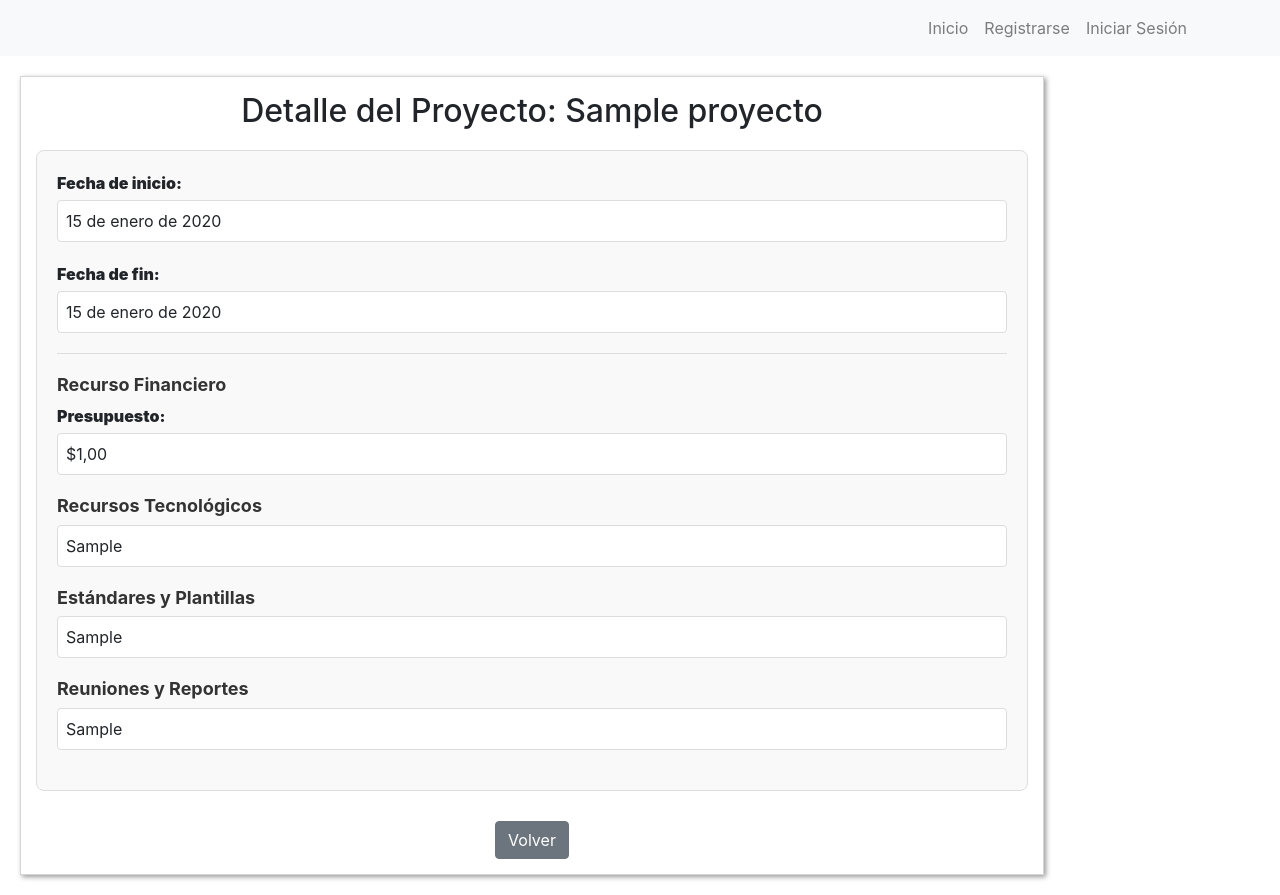
After one commit to LuisHiram99/AppWeb-IngSoft, a Django app: page /proyectos/1/ in a window 1280 px wide. The commit adds this page. Run offline with Django 4.2, Linux system fonts and the light colour scheme; tables that the repository leaves empty hold one stand-in row (values such as "Sample post"); some libraries are stand-ins or nearby versions.

Commit message:
Integración lenika y cesar

```diff
--- a/mainPage/admin.py
+++ b/mainPage/admin.py
@@ -1,6 +1,8 @@
 from django.contrib import admin
-from .models import User,Reportes,Proyecto,HistoriaUsuario,Miembro,Equipo
+from .models import User,Reportes,Proyecto,HistoriaUsuario,Miembro,Equipo,RiesgoProyecto,Notification
 
+admin.site.register(Notification)
+admin.site.register(RiesgoProyecto)
 admin.site.register(Miembro)
 admin.site.register(Equipo)
 admin.site.register(HistoriaUsuario)
--- a/mainPage/templates/mainPage/base.html
+++ b/mainPage/templates/mainPage/base.html
@@ -30,57 +30,68 @@
 
 <body>
     <nav class="navbar navbar-expand-lg navbar-light bg-light">
+        <div class="container">
+            <button class="navbar-toggler" type="button" data-toggle="collapse" data-target="#navbarSupportedContent" aria-controls="navbarSupportedContent" aria-expanded="false" aria-label="Toggle navigation">
+                <span class="navbar-toggler-icon"></span>
+            </button>
+
             <div class="collapse navbar-collapse" id="navbarSupportedContent">
                 {% if user.is_authenticated %}
-            <ul class="navbar-nav mr-auto">
+                <ul class="navbar-nav ml-auto">
                     <li class="nav-item">
                         <a class="nav-link" href="{% url 'mP-home' %}">Inicio</a>
+                    </li>
+                    <li class="nav-item">
+                        <a class="nav-link" href="{% url 'lista_proyectos' %}">Proyecto</a>
+                    </li>
+                    <li class="nav-item dropdown">
+                        <a class="nav-link dropdown-toggle" id="navbarDropdown" role="button" data-toggle="dropdown" aria-haspopup="true" aria-expanded="false">
+                            Herramientas
+                        </a>
+                        <div class="dropdown-menu" aria-labelledby="navbarDropdown">
+                            <a class="dropdown-item" href="{% url 'equipo' %}">Equipo</a>
+                            <a class="dropdown-item" href="{% url 'reportes' %}">Reportes</a>
+                            <a class="dropdown-item" href="{% url 'historias' %}">Historias de Usuario</a>
+                            <a class="dropdown-item" href="{% url 'riesgos' %}">Riesgos del proyecto</a>
+                            <a class="dropdown-item" href="{% url 'calendario' %}">Calendario</a>
+                        </div>
+                    </li>
+
                     </li>
                     <li class="nav-item">
                         <a class="nav-link" href="{% url 'profile' %}">Perfil</a>
                     </li>
                     <li class="nav-item">
-                    <a class="nav-link" href="{% url 'crearProyecto' %}">Crear proyecto</a>
+                        <a class="nav-link" href="{% url 'logout' %}">Cerrar Sesión</a>
                     </li>
-                <li class="nav-item dropdown">
-                    <a class="nav-link dropdown-content" id="navbarDropdown" role="button" data-toggle="dropdown" aria-haspopup="true" aria-expanded="false">
-                        Herramientas
-                    </a>
-                    <div class="dropdown-menu" aria-labelledby="navbarDropdown">
-                        <a class="dropdown-item" href="{% url 'equipo' %}">Equipo</a>
-                        <a class="dropdown-item" href="{% url 'reportes' %}">Reportes</a>
-                        <a class="dropdown-item" href="{% url 'historias' %}">Historias de usuario</a>
-                        <a class="dropdown-item" href="{% url 'calendario' %}">Calendario</a>
-                    </div>
+                </ul>
+                {% else %}
+                <ul class="navbar-nav ml-auto">
+                    <li class="nav-item">
+                        <a class="nav-link" href="{% url 'outside' %}">Inicio</a>
                     </li>
-                <li class="nav-item">
-                    <a class="nav-link" href="{% url 'logout' %}">Cerrar sesión</a>
-                </li>
-            {% else %}
                     <li class="nav-item">
                         <a class="nav-link" href="{% url 'register' %}">Registrarse</a>
                     </li>
                     <li class="nav-item">
-                    <a class="nav-link" href="{% url 'login' %}">login</a>
+                        <a class="nav-link" href="{% url 'login' %}">Iniciar Sesión</a>
                     </li>
-                <li class="nav-item">
-                    <a class="nav-link" href="{% url 'outside' %}">Inicio</a>
-                </li>
+                </ul>
                 {% endif %}
-            </ul>
+            </div>
         </div>
     </nav>
 
-
     <div>
         {% if messages %}
-            {% for message in  messages %}
+            {% for message in messages %}
                 <div class="alert alert-{{message.tags}}">
                     {{ message }}
                 </div>
             {% endfor %}
         {% endif %}
     </div>
+</body>
 
 
 <!-- Optional JavaScript -->
@@ -92,7 +103,7 @@
 
 <!-- Latest compiled and minified JavaScript -->
 <script src="https://cdn.jsdelivr.net/npm/bootstrap@3.3.7/dist/js/bootstrap.min.js" integrity="sha384-Tc5IQib027qvyjSMfHjOMaLkfuWVxZxUPnCJA7l2mCWNIpG9mGCD8wGNIcPD7Txa" crossorigin="anonymous"></script>
-</body>
+
 
 {% block content %}{% endblock %}
 <html>
--- /dev/null
+++ b/mainPage/templates/mainPage/detalle_proyecto.html
@@ -0,0 +1,103 @@
+{% extends "mainPage/base.html" %}
+
+{% block content %}
+<div class="contenido" style="margin: 20px;">
+    <header>
+        <h2 style="text-align: center;">Detalle del Proyecto: {{ proyecto.nombre }}</h2>
+    </header>
+    <section style="margin-top: 20px; padding: 20px; border: 1px solid #ddd; border-radius: 8px; background-color: #f9f9f9;">
+        <div style="margin-bottom: 20px;">
+            <label><strong>Fecha de inicio:</strong></label>
+            <p>{{ proyecto.fechaInicio }}</p>
+        </div>
+
+        <div style="margin-bottom: 20px;">
+            <label><strong>Fecha de fin:</strong></label>
+            <p>{{ proyecto.fechaFin }}</p>
+        </div>
+        <hr/>
+        <h3 style="margin-top: 20px;">Recurso Financiero</h3>
+        <div style="margin-bottom: 20px;">
+            <div style="margin-bottom: 20px;">
+                <label><strong>Presupuesto:</strong></label>
+                <p>${{ proyecto.recurso_financiero }}</p>
+            </div>
+        </div>
+
+
+        <h3 style="margin-top: 20px;">Recursos Tecnológicos</h3>
+        <div style="margin-bottom: 20px;">
+            {% if proyecto.recursos_tecnologicos %}
+            {% for recurso in proyecto.recursos_tecnologicos.splitlines %}
+            <p>{{ recurso }}</p>
+            {% endfor %}
+            {% else %}
+            <p>No especificado</p>
+            {% endif %}
+        </div>
+
+        <h3 style="margin-top: 20px;">Estándares y Plantillas</h3>
+        <div style="margin-bottom: 20px;">
+            {% if proyecto.estandares_y_plantillas %}
+            {% for plantilla in proyecto.estandares_y_plantillas.splitlines %}
+            <p>{{ plantilla }}</p>
+            {% endfor %}
+            {% else %}
+            <p>No especificado</p>
+            {% endif %}
+        </div>
+
+        <h3 style="margin-top: 20px;">Reuniones y Reportes</h3>
+        <div style="margin-bottom: 20px;">
+            {% if proyecto.reuniones_y_reportes %}
+            {% for reporte in proyecto.reuniones_y_reportes.splitlines %}
+            <p>{{ reporte }}</p>
+            {% endfor %}
+            {% else %}
+            <p>No especificado</p>
+            {% endif %}
+        </div>
+    </section>
+
+    <footer style="margin-top: 20px; text-align: center;">
+        <a class="btn btn-secondary" href="{% url 'lista_proyectos' %}">Volver</a>
+        {% if proyecto.gestorProyecto == user %}
+        <a class="btn btn-primary" href="{% url 'editar_proyecto' proyecto.id %}">Editar Proyecto</a>
+        {% endif %}
+    </footer>
+</div>
+
+<style>
+    .contenido label {
+        font-weight: bold;
+        display: block;
+        margin-bottom: 5px;
+    }
+
+    .contenido p {
+        margin: 0 0 10px 0;
+        padding: 8px;
+        background-color: #fff;
+        border: 1px solid #ddd;
+        border-radius: 4px;
+    }
+
+    .contenido h3 {
+        margin-top: 20px;
+        font-size: 18px;
+        color: #333;
+        font-weight: bold;
+    }
+
+    .contenido hr {
+        border: none;
+        border-top: 1px solid #ddd;
+        margin: 20px 0;
+    }
+
+    .contenido footer a {
+        margin-top: 10px;
+        display: inline-block;
+    }
+</style>
+{% endblock %}
--- a/mainPage/urls.py
+++ b/mainPage/urls.py
@@ -18,10 +18,19 @@ urlpatterns = [
     #URLS relacionadas con el calendario:
     path('calendario/', views.calendario, name='calendario'),
 
+    #URLS relacionadas con los riesgos
+    path('riesgos/', views.riesgosProyecto, name='riesgos'),
+    path('agregarRiesgo/<int:id_proyecto>/', views.agregarRiesgo, name='agregarRiesgo'),
+    path('eliminarRiesgo/<int:id_riesgo>/', views.eliminarRiesgo, name='eliminarRiesgo'),
+
     path('register/', user_views.register, name='register'),
     path('profile/', user_views.profile, name='profile'),
     path('reportes/', views.Report, name='reportes'),
 
     path('historias/',views.historias,name='historias'),
     path('outside/', views.outside, name='outside'),
+    path('proyectos/', views.lista_proyectos_usuario, name='lista_proyectos'),
+    path('proyectos/', views.lista_proyectos_usuario, name='lista_proyectos'),
+    path('proyectos/<int:proyecto_id>/', views.detalle_proyecto, name='detalle_proyecto'),
+    path('proyectos/<int:proyecto_id>/editar/', views.editar_proyecto, name='editar_proyecto'),
 ]
--- a/mainPage/views.py
+++ b/mainPage/views.py
@@ -2,11 +2,84 @@ from django.shortcuts import render,redirect, get_object_or_404
 from django.contrib.auth import get_user_model
 from django.urls import reverse
 User = get_user_model()
-from .models import Reportes,HistoriaUsuario,Proyecto,Equipo,Miembro
+from .models import Reportes,HistoriaUsuario,Proyecto,Equipo,Miembro,RiesgoProyecto
 from django.contrib import messages
 from django.contrib.auth.decorators import login_required
-from .forms import AsignarRolForm
+from .forms import AsignarRolForm,ProyectoForm
+from django.http import HttpResponseForbidden
 
+def riesgosProyecto(request):
+    if request.user.is_authenticated:
+        proyectos = Proyecto.objects.filter(usuarios=request.user)
+        username = request.user.username
+        if request.method == 'POST':
+            # Al momento de intentar acceder a los name de los inputs por medio de POST.['name_input']
+            #No era posible ahcer una comparativa con los obetos proyecto, por lo tanto guarde
+            #las keys del diccionario de POST.keys en un arreglo.
+            #Posteriormente itere sobre los proyectos y después sobre las llaves del post.
+            postkeys = request.POST.keys()
+            hayRiesgos = False
+            for proyecto in proyectos:
+                for key in postkeys:
+                    if key == proyecto.nombre:
+                        proyecto_contx = proyecto
+                        riesgos = RiesgoProyecto.objects.filter(id=proyecto.id)
+                        id_proyecto = proyecto.id
+                        if RiesgoProyecto.objects.filter(id=proyecto.id).count() != 0:
+                            hayRiesgos = True
+                        break
+            context={
+                    'proyecto': proyecto_contx,
+                    'id_proyecto': id_proyecto,
+                    'hayProyectos': True,
+                    'hayRiesgos': hayRiesgos,
+                    'riesgos': riesgos,
+                    'proyectos': proyectos,
+                    'username': username
+            }
+            return render(request,'mainPage/riesgos.html',context)
+
+        context={
+                'hayProyectos': False,
+                'proyectos': proyectos,
+                'username': username
+        }
+        return render(request,'mainPage/riesgos.html',context)
+    else:
+        redirect('login')
+
+def agregarRiesgo(request,id_proyecto):
+    if request.user.is_authenticated:
+        if request.method == 'POST':
+            proyecto = Proyecto.objects.get(id=id_proyecto)
+            titulo = request.POST.get("titulo-riesgo")
+            descripcion = request.POST.get("descripcion-riesgo")
+            gravedad = request.POST.get("gravedad-riesgo")
+
+            nuevo_riesgo = RiesgoProyecto(
+                Titulo = titulo,
+                descripcion = descripcion,
+                gravedad = gravedad,
+                proyecto = proyecto
+            )
+
+            nuevo_riesgo.save()
+            return redirect('riesgos')
+
+        context = {
+            'id_p': id_proyecto,
+        }
+        return render(request,'mainPage/agregar_riesgos.html',context)
+    else:
+        redirect('login')
+
+def eliminarRiesgo(request,id_riesgo):
+    if request.user.is_authenticated:
+        riesgo = RiesgoProyecto.objects.get(id=id_riesgo)
+        riesgo.delete()
+        return redirect('riesgos')
+    else:
+        redirect('login')
 
 def equipo(request):
     if request.user.is_authenticated:
@@ -192,21 +265,50 @@ def crearProyecto(request):
             miembro = Miembro(usuario=request.user,rol=2,equipo=equipo)
             miembro.save()
 
+            control_versiones = request.POST.get("control-versiones")
+            editores_codigo = request.POST.get("editores-codigo")
+            hardware = request.POST.get("hardware")
+            herramientas_prueba = request.POST.get("herramientas-prueba")
+            canal_comunicacion = request.POST.get("canal-comunicacion")
+            recurso_financiero = request.POST.get("recurso-financiero")
+            estandares_plantillas = request.POST.get("estandares-plantillas")
+            frecuencia_reuniones = request.POST.get("frecuencia-reuniones")
+            entrega_reportes = request.POST.get("entrega-reportes")
+
             nuevo_proyecto = Proyecto(
                 nombre=nombre,
                 fechaInicio=fi,
                 fechaFin=ff,
                 equipo=equipo,
-                gestorProyecto=request.user
+                gestorProyecto=request.user,
+                recursos_tecnologicos=f"Control de versiones: {control_versiones}\nEditores: {editores_codigo}\nHardware: {hardware}\nHerramientas de prueba: {herramientas_prueba}\nCanal de comunicación: {canal_comunicacion}",
+                recurso_financiero=recurso_financiero,
+                estandares_y_plantillas=estandares_plantillas,
+                reuniones_y_reportes=f"Frecuencia: {frecuencia_reuniones}\nEntrega: {entrega_reportes}",
             )
 
             nuevo_proyecto.save()
             request.user.proyectos.add(nuevo_proyecto)
-            return redirect("equipo")
+
+            return redirect("lista_proyectos")
         else:
             return render(request,'mainPage/crear_proyecto.html')
     else:
         return redirect('login')
+
+def lista_proyectos_usuario(request):
+    """
+    Vista que lista todos los proyectos donde el usuario es parte.
+    """
+    proyectos = Proyecto.objects.filter(gestorProyecto=request.user)
+    return render(request, 'mainPage/lista_proyectos.html', {'proyectos': proyectos})
+
+def detalle_proyecto(request, proyecto_id):
+    """
+    Vista que muestra los detalles de un proyecto.
+    """
+    proyecto = get_object_or_404(Proyecto, id=proyecto_id)
+    return render(request, 'mainPage/detalle_proyecto.html', {'proyecto': proyecto})
 
 def outside (request):
     return render(request, 'mainPage/outside.html')
@@ -305,3 +407,21 @@ def asignar_roles(request, id_proyecto):
         'proyecto': proyecto,
     }
     return render(request, 'mainPage/asignar_roles.html', context)
+
+@login_required
+def editar_proyecto(request, proyecto_id):
+    proyecto = get_object_or_404(Proyecto, id=proyecto_id)
+
+    # Verifica si el usuario es el gestor del equipo
+    if proyecto.gestorProyecto != request.user:
+        return HttpResponseForbidden("No tienes permisos para editar este proyecto.")
+
+    if request.method == 'POST':
+        form = ProyectoForm(request.POST, instance=proyecto)
+        if form.is_valid():
+            form.save()
+            return redirect('detalle_proyecto', proyecto_id=proyecto.id)
+    else:
+        form = ProyectoForm(instance=proyecto)
+
+    return render(request, 'mainPage/editar_proyecto.html', {'form': form, 'proyecto': proyecto})
--- a/users/templates/users/login.html
+++ b/users/templates/users/login.html
@@ -2,7 +2,7 @@
 {% load crispy_forms_filters %}
 {% load crispy_forms_tags %}
 {% block content %}
-    <div class="content-section">
+    <div class="content-section" style="margin: 20px auto; max-width: 1000px;">
     <form method="POST">
         {% csrf_token %}
         <fieldset class= "form-group">
--- a/users/templates/users/logout.html
+++ b/users/templates/users/logout.html
@@ -1,7 +1,7 @@
 {% extends "mainPage/base.html" %}
 {% block content %}
     <h2> Has cerrado tu sesión!!</h2>
-    <div class="content-section">
+    <div class="content-section" style="margin: 20px auto; max-width: 1000px;">
     <div class="border-top pt-3">
         <small class="text-muted">
              <a  href="{% url 'login' %}"> Iniciar sesión</a>
```
Also changed, not shown: mainPage/forms.py (+10 -2 lines), mainPage/models.py (+23 -1 lines), mainPage/templates/mainPage/agregar_riesgos.html (added, +41 -0 lines), mainPage/templates/mainPage/crear_proyecto.html (+65 -10 lines), mainPage/templates/mainPage/editar_proyecto.html (added, +19 -0 lines), mainPage/templates/mainPage/lista_proyectos.html (added, +60 -0 lines), mainPage/templates/mainPage/riesgos.html (added, +83 -0 lines), users/forms.py (+11 -5 lines), users/templates/users/profile.html (+8 -4 lines), users/templates/users/register.html (+6 -6 lines). Lines whose indentation alone changed are shown as unchanged.
